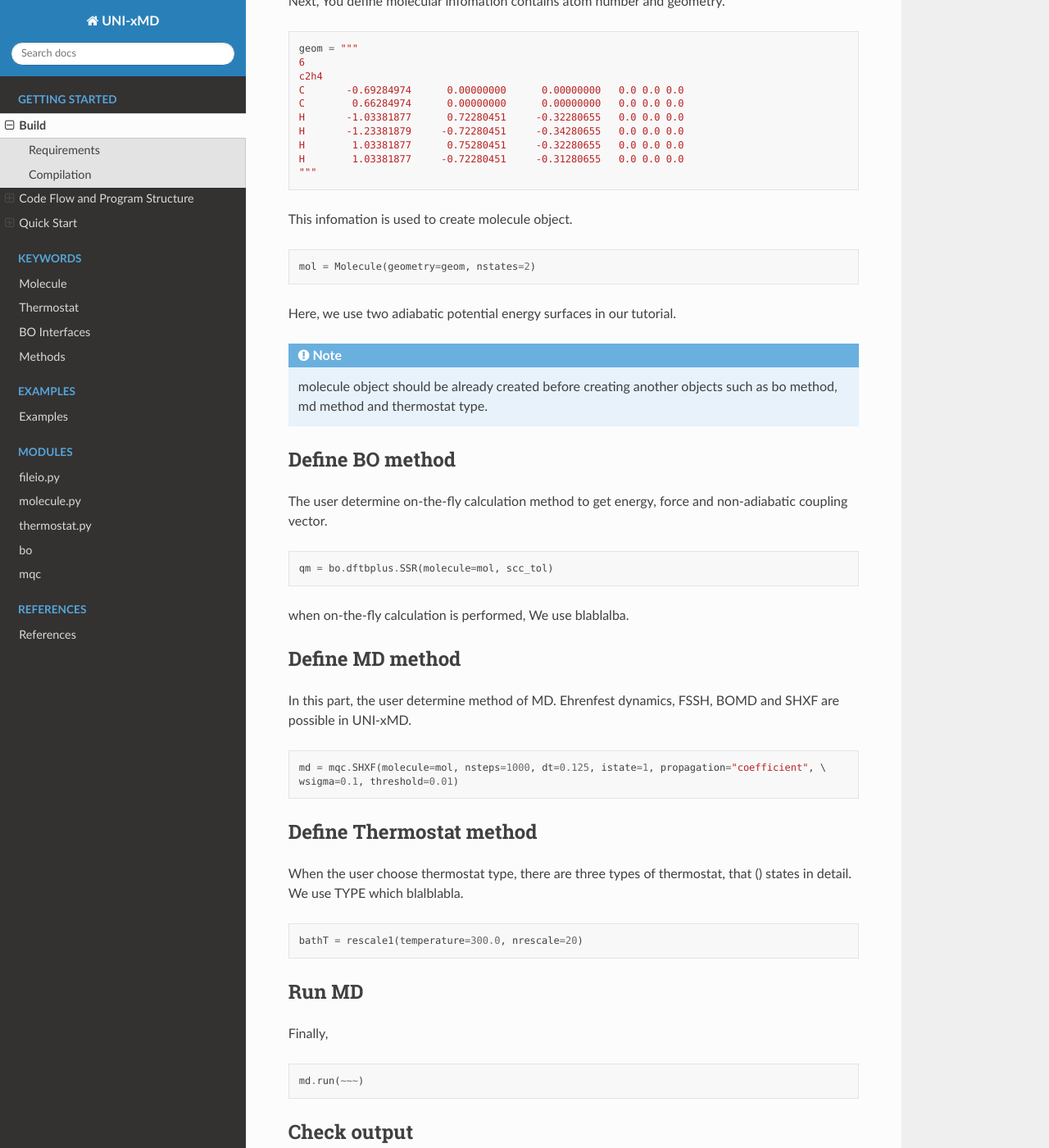
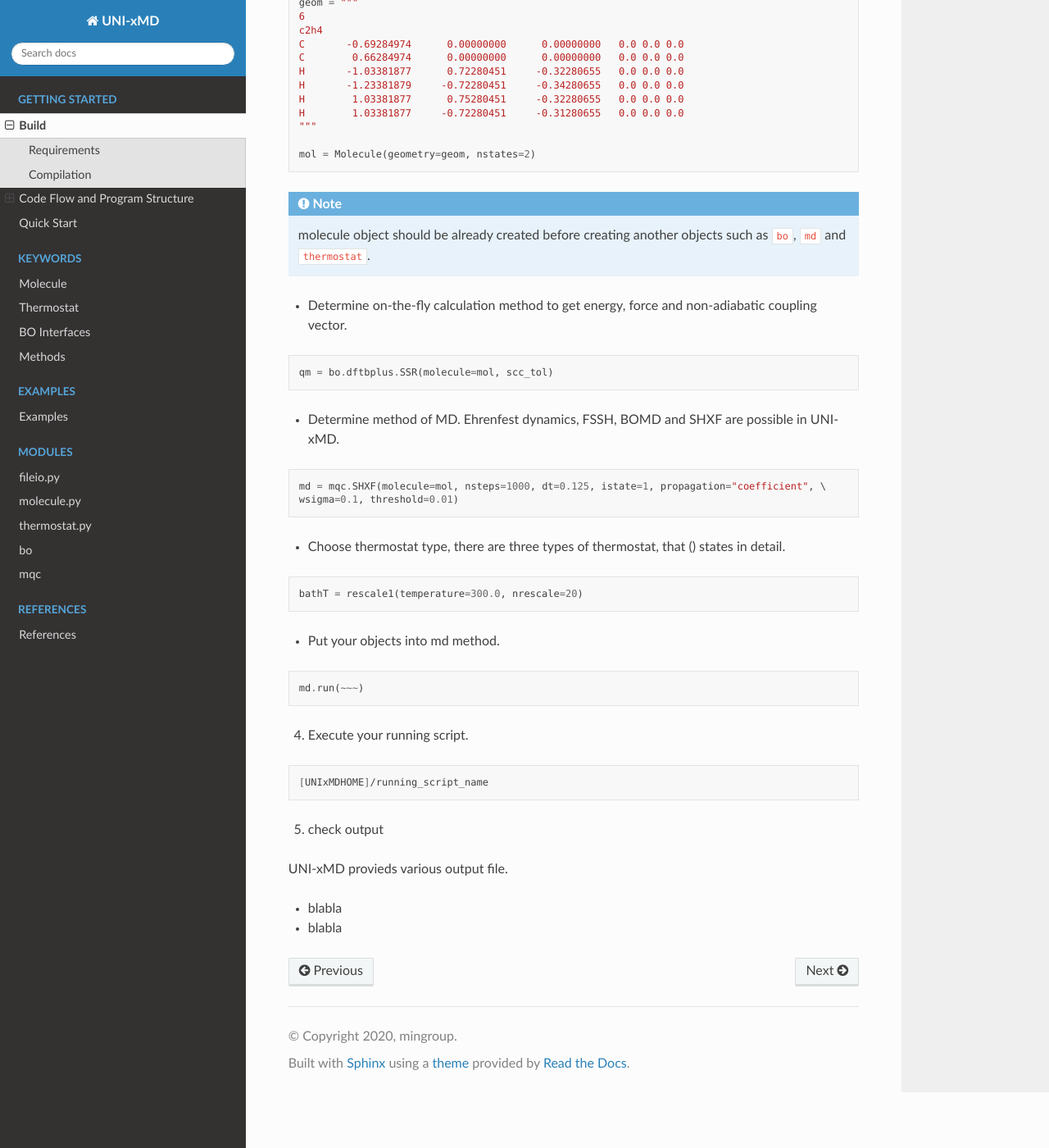
Before and after one commit to skmin-lab/unixmd, a Sphinx documentation site: the page built from docs/source/getting_started/getstarted.rst, in a window 1280 px wide and 1400 px high, scrolled down 1652 px. Shown: the whole window at 82% size. Built offline with Sphinx 7.4.7 and the Read the Docs theme 2.0.0, drawn with Linux system fonts in a browser that asks for light colours; some of the changed text lies outside the part shown.

Commit message:
revise some category in quick-start by using "bullet"

```diff
--- a/docs/source/getting_started/getstarted.rst
+++ b/docs/source/getting_started/getstarted.rst
@@ -66,11 +66,9 @@ A straightfoward way to perform a UNI-xMD calculation is as follows:
     from thermostat import *
     from misc import data
 
-- To run UNI-xMD, you should create several objects, which are ``molecule``, ``bo``, ``md`` and ``thermostat``, in your running script. The important thing is that molecule object is created in the first place.
+3) To run UNI-xMD, you should create several objects, which are ``molecule``, ``bo``, ``md`` and ``thermostat``, in your running script. The important thing is that molecule object is created in the first place.
 
-Define system
-^^^^^^^^^^^^^^^^^^^^^^^^^^
-Next, You define molecular infomation contains atom number and geometry.
+- Define molecular infomation contains atom number and geometry.
 
 .. code-block:: python
 
@@ -85,29 +83,18 @@ Next, You define molecular infomation contains atom number and geometry.
     H        1.03381877     -0.72280451     -0.31280655   0.0 0.0 0.0
     """
 
-This infomation is used to create molecule object.
-
-.. code-block:: python
-
     mol = Molecule(geometry=geom, nstates=2)
 
-Here, we use two adiabatic potential energy surfaces in our tutorial.
+.. note:: molecule object should be already created before creating another objects such as ``bo``, ``md`` and ``thermostat``.
 
-.. note:: molecule object should be already created before creating another objects such as bo method, md method and thermostat type.
-
-Define BO method
-^^^^^^^^^^^^^^^^^^^^^^^^^^
-The user determine on-the-fly calculation method to get energy, force and non-adiabatic coupling vector.
+-  Determine on-the-fly calculation method to get energy, force and non-adiabatic coupling vector.
 
 .. code-block:: python
 
     qm = bo.dftbplus.SSR(molecule=mol, scc_tol)
 
-when on-the-fly calculation is performed, We use blablalba.
 
-Define MD method
-^^^^^^^^^^^^^^^^^^^^^^^^^^
-In this part, the user determine method of MD. Ehrenfest dynamics, FSSH, BOMD and SHXF are possible in UNI-xMD.
+- Determine method of MD. Ehrenfest dynamics, FSSH, BOMD and SHXF are possible in UNI-xMD.
 
 .. code-block:: python
 
@@ -115,26 +102,28 @@ In this part, the user determine method of MD. Ehrenfest dynamics, FSSH, BOMD an
     wsigma=0.1, threshold=0.01)
 
 
-Define Thermostat method
-^^^^^^^^^^^^^^^^^^^^^^^^^^
-When the user choose thermostat type, there are three types of thermostat, that () states in detail.
-We use TYPE which blalblabla.
+- Choose thermostat type, there are three types of thermostat, that () states in detail.
 
 .. code-block:: python
 
     bathT = rescale1(temperature=300.0, nrescale=20)
 
 
-Run MD
-^^^^^^^^^^^^^^^^^^^^^^^^^^
-Finally,
+- Put your objects into md method.
 
 .. code-block:: python
 
     md.run(~~~)
 
-Check output
-^^^^^^^^^^^^^^^^^^^^^^^^^^
+4) Execute your running script.
+
+.. code-block:: bash
+
+   [UNIxMDHOME]/running_script_name
+
+
+5) check output
+
 UNI-xMD provieds various output file.
 
 - blabla
```
Also changed, not shown: other parts of docs/source/getting_started/getstarted.rst (+2 -2 lines).
